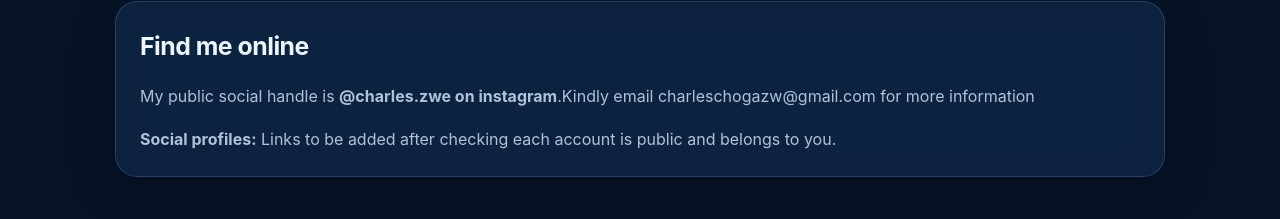
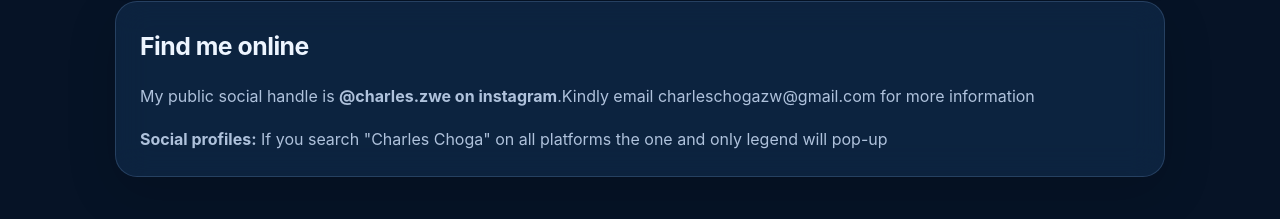
Before and after one commit to charleschoga2025-wq/charles-choga-profile, a plain HTML site: page index.html in a window 1280 px wide. Shown: the part 1651-1870 px from the top of the page. Drawn offline with Linux system fonts and the light colour scheme.

Commit message:
Update index.html

```diff
--- a/index.html
+++ b/index.html
@@ -153,7 +153,7 @@
       <div class="card">
         <h2>Find me online</h2>
         <p>My public social handle is <strong>@charles.zwe on instagram</strong>.Kindly email charleschogazw@gmail.com for more information</p>
-        <p><strong>Social profiles:</strong> <span class="muted">Links to be added after checking each account is public and belongs to you.</span></p>
+        <p><strong>Social profiles:</strong> <span class="muted">If you search "Charles Choga" on all platforms the one and only legend will pop-up </span></p>
       </div>
     </section>
   </main>
```
